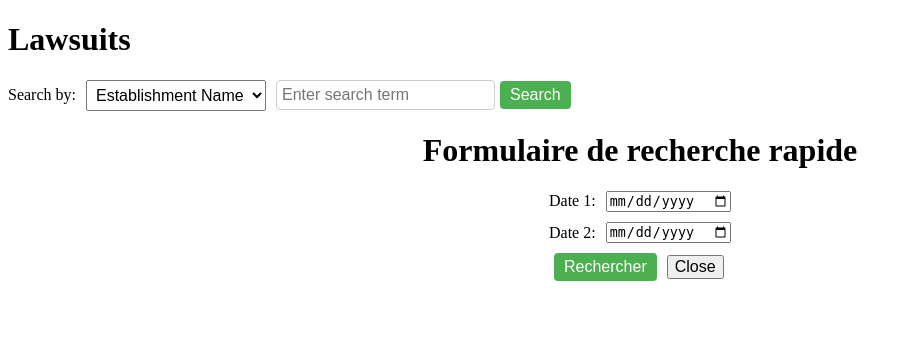
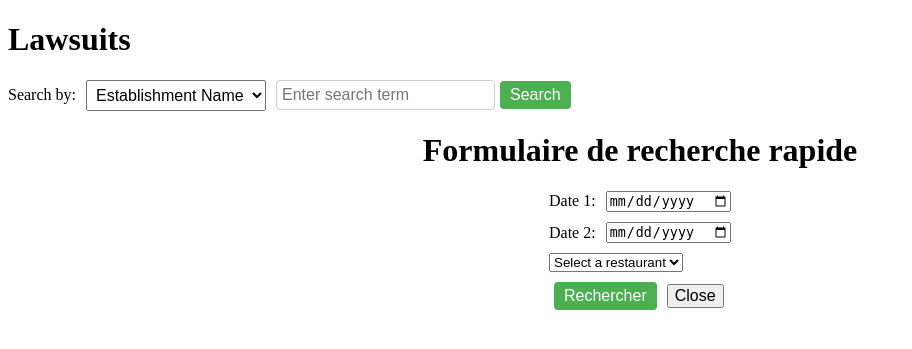
Before and after one commit to Patroklos99/Ville_Montreal, a Flask app: page / in a window 1280 px wide. Shown: the top 349 px of the page, without its empty margins (0-912 px from the left). Run offline with Flask 3, Linux system fonts and the light colour scheme; parts of the project's set-up code (start-up, migrations or seed data) failed here and were passed over.

Commit message:
A6 Add Rolling list

```diff
--- a/app.py
+++ b/app.py
@@ -106,6 +106,8 @@ def get_contrevenants():
     result = [lawsuit.to_dict() for lawsuit in results]
 
     return jsonify(result)
+
+
 
 
 def job_schedule():
--- a/static/css/index.css
+++ b/static/css/index.css
@@ -56,3 +56,20 @@ button[type="submit"]:hover {
     align-items: center;
     margin-left: 10px;
 }
+
+.rolling-list {
+    overflow: auto;
+    white-space: nowrap;
+    margin-bottom: 10px;
+}
+
+ul {
+    list-style-type: none;
+    padding: 0;
+    margin: 0;
+}
+
+li {
+    display: inline-block;
+    margin-right: 10px;
+}
--- /dev/null
+++ b/static/rolling_list.js
@@ -0,0 +1,511 @@
+const restaurants = [
+    "RESTAURANT CHUAN XIANG QING",
+    "RESTAURANT FIORE",
+    "MAGIC IDEA (RESTAURANT)",
+    "RESTAURANT BLANCHE NEIGE",
+    "LE RESTAURANT MARVEN",
+    "RESTAURANT SHISH TAOUK EXPRESS",
+    "LE BALADI",
+    "MARCHE KIM HOUR",
+    "RESTAURANT ETOILE DE MER",
+    "MARCHE D'AFRIQUE",
+    "LE MANDARIN",
+    "FRUITERIE LEGUMES ET EPICERIE AMERICA",
+    "RESTAURANT VIP 2010",
+    "DELI PLUS RESTAURANT",
+    "SUPER MARCHE B.K.",
+    "SUPER MARCHE B.K.",
+    "SAMI FRUITS",
+    "RESTAURANT SADY'S",
+    "A.M.R. FRUITERIE",
+    "RESTAURANT JOJO PIZZERIA",
+    "MARCHE KIM HOUR",
+    "EURO CACHERE",
+    "BOUCHERIE ET GRILLADES SABRAH",
+    "BOUCHERIE ET GRILLADES SABRAH",
+    "SUCRERIE SHAHLIMAR",
+    "SUCRERIE SHAHLIMAR",
+    "PIZZA PITA",
+    "MARCHE GLORIE",
+    "MARCHE GLORIE",
+    "KYOTO SUSHI BAR-GRILLADES",
+    "KYOTO SUSHI BAR-GRILLADES",
+    "VEGGIERAMA (CULTURES)",
+    "RESTAURANT 414",
+    "CASSE-CROUTE PAM-PI-BON",
+    "MARCHE SIX JOURS",
+    "MARCHE SIX JOURS",
+    "PUSHAP",
+    "PUSHAP",
+    "BAGEL DE L'OUEST",
+    "RESTAURANT ALLO INDE",
+    "EGGSPECTATION",
+    "RESTAURANT ETOILES DES INDES ENR.",
+    "RESTAURANT ETOILES DES INDES ENR.",
+    "THAI AND PHO",
+    "THAI AND PHO",
+    "RESTAURANT WAH DO",
+    "RESTAURANT WAH DO",
+    "RESTAURANT WAH DO",
+    "RESTAURANT WAH DO",
+    "L'EUROMARCHE LATINA (1980)",
+    "RESTAURANT SORGHO ROUGE",
+    "LE CARILLON TROPICAL",
+    "LE CARILLON TROPICAL",
+    "NOUILLES ETC",
+    "MONSIEUR PATATES FRITES( ROYAL POULET FRIT ET PIZZA)",
+    "CUISINE BANGKOK",
+    "CUISINE BANGKOK",
+    "BAGEL EXPRESSIONS (BEAVER HALL)",
+    "MAGIC IDEA (RESTAURANT)",
+    "RESTAURANT SAIGON VIP",
+    "RESTAURANT SAIGON VIP",
+    "BONIZZA PIZZERIA BONIZZA",
+    "EGGSPECTATION",
+    "BOULANGERIE DU GRAND MAGHREB",
+    "BOULANGERIE DU GRAND MAGHREB",
+    "TAI EXPRESS VILLA MADINA",
+    "RESTAURANT CHATEAU KABAB",
+    "POISSONNERIE GIDNEY'S LOBSTER",
+    "RESTAURANT AL IMAN",
+    "RESTAURANT AL IMAN",
+    "LES ALIMENTS ARES",
+    "BOULANGERIE SAMI",
+    "BUFFET DELICE ORIENTAL",
+    "BUFFET DELICE ORIENTAL",
+    "SUPER MARCHE B.K.",
+    "SUPER MARCHE B.K.",
+    "LA CAVERNE GRECQUE",
+    "LA CAVERNE GRECQUE",
+    "BUFFET INDIENNE MAHARAJA",
+    "S.T.R. VIANDES EN GROS",
+    "RESTAURANT A QUINTA",
+    "EGGSPECTATION",
+    "EGGSPECTATION",
+    "EGGSPECTATION",
+    "SANDWICH VIETNAMIEN HOANG OANH",
+    "RESTAURANT LA ESTACION",
+    "RESTAURANT FUNG SHING",
+    "RESTAURANT FUNG SHING",
+    "SUPER MARCHE B.K.",
+    "RESTAURANT PHO BANG NEW YORK",
+    "MARCHE CARNAVAL DES ANTILLES",
+    "FRUITS MONKLAND",
+    "ESPOSITO",
+    "EURO CACHERE",
+    "EURO CACHERE",
+    "WOK CAFE",
+    "WOK CAFE",
+    "WOK CAFE",
+    "TAVERNE CAPRI",
+    "LES VIANDES MAMMOLA",
+    "PATISSERIE MAISON MOTTAS",
+    "LA GROTTE DES FROMAGES",
+    "LA GROTTE DES FROMAGES",
+    "LA GROTTE DES FROMAGES",
+    "RESTAURANT A QUINTA",
+    "BOUL.ET PATISSERIE SAN VINCENZO ENR.",
+    "BOUL.ET PATISSERIE SAN VINCENZO ENR.",
+    "BONANZA LALUMIERE",
+    "BONANZA LALUMIERE",
+    "BONANZA LALUMIERE",
+    "RESTAURANT CHAN",
+    "RESTAURANT CHAN",
+    "SOLLY THE BAKER",
+    "BONIZZA PIZZERIA BONIZZA",
+    "BOULANGERIE DU SOLEIL D.D.O.",
+    "BOULANGERIE DU SOLEIL D.D.O.",
+    "CLUB SANTE FIT FOR LIFE INC.",
+    "RESTAURANT BEIJING INC.",
+    "RESTAURANT BEIJING INC.",
+    "ESPOSITO",
+    "ADAMS GOURMET",
+    "SUPER MARCHE B.K.",
+    "RESTAURANT CHAN",
+    "VEGGIERAMA (CULTURES)",
+    "VEGGIERAMA (CULTURES)",
+    "MARCHE KIM HOUR",
+    "BAGEL EXPRESSIONS (BEAVER HALL)",
+    "RESTAURANT LA CARRETA",
+    "BEIJING NOUILLES EXPRESS",
+    "BEIJING NOUILLES EXPRESS",
+    "BOUCHER ALKHAIR",
+    "LE MANDARIN",
+    "LE MANDARIN",
+    "THAI JAPON",
+    "CINEMA MEGA PLEX MARCHE CENTRAL",
+    "ROCKLAND SOUVLAKI ATHEMAN",
+    "ROCKLAND SOUVLAKI ATHEMAN",
+    "LE MUFFINS PLUS",
+    "MARCHE MACCA",
+    "BUFFET DA ENRICO",
+    "RESTAURANT PUSHAP",
+    "RESTAURANT PUSHAP",
+    "LE MARCHE HAITIEN",
+    "RESTAURANT PHO HIN",
+    "RESTAURANT TOMBOUCTOU",
+    "MARCHE JOLEE",
+    "DELICES D'ORIENT",
+    "RESTAURANT SAMIRAMISS",
+    "RESTAURANT SAMIRAMISS",
+    "RESTAURANT YOY CAFE ET SUSHI BAR",
+    "MONSIEUR PATATES FRITES( ROYAL POULET FRIT ET PIZZA)",
+    "RESTAURANT LE JARRY 2006 INC.",
+    "RESTAURANT LE JARRY 2006 INC.",
+    "RESTAURANT PHO NGUYEN",
+    "BUFFALO BILL #6",
+    "RESTAURANT RIZ ET NOUILLES",
+    "RESTAURANT RIZ ET NOUILLES",
+    "RESTAURANT MIKE'S",
+    "RESTAURANT AMIR",
+    "RESTAURANT AMIR",
+    "ENTREPRISE VIEUX MONTREAL POOL ROOM",
+    "RESTAURANT QUEEN MARY",
+    "RESTAURANT PHAYATHAI",
+    "VANELLI'S",
+    "RESTAURANT EGGCETERA",
+    "LA STREGA DU VILLAGE",
+    "RESTAURANT PLACE THIMENS",
+    "PIZZA MIA",
+    "RESTAURANT PUSHAP",
+    "RESTAURANT PUSHAP",
+    "NOUVEAU DICKSON POULET",
+    "NOUVEAU DICKSON POULET",
+    "BOULANGERIE PATISSERIE SERRIR",
+    "BOULANGERIE PATISSERIE SERRIR",
+    "NIGIRI SUSHI (CATHEDRALE)",
+    "BOULANGERIE ELMONT",
+    "BOULANGERIE ELMONT",
+    "L'ESCALIER SHIMSHA",
+    "LE BISTRO GOURMET",
+    "TIKI MING",
+    "EGGSPECTATION",
+    "EPICERIE A LAM KEE",
+    "PIZZA PITA",
+    "WOK CAFE",
+    "WOK CAFE",
+    "WOK CAFE",
+    "ADAMS GOURMET",
+    "RESTAURANT TONG POR",
+    "MARCHE CORDOBA",
+    "PIZZA PINO",
+    "RESTAURANT CASTEL",
+    "BOULANGERIE PATISSERIE C CHAUD",
+    "RESTAURANT O'CANTINHO",
+    "CINEMA MEGA PLEX MARCHE CENTRAL",
+    "MARCHE KUSHIYARA",
+    "RESTAURANT LE JARRY 2006 INC.",
+    "BOUL.ET PATISSERIE SAN VINCENZO ENR.",
+    "BOUL.ET PATISSERIE SAN VINCENZO ENR.",
+    "SOLEIL DE SAIGON",
+    "RESTAURANT NGUN SHING",
+    "WOK CAFE",
+    "WOK CAFE",
+    "LA BELLE PROVINCE DECARIE",
+    "LA BELLE PROVINCE",
+    "L'ESCALIER SHIMSHA",
+    "EXCEPTION 2 MK INC.",
+    "AQUA LUNCH",
+    "MARCHE YASMINE ET FRERES INC.",
+    "BUFFALO BILL #6",
+    "LES ALIMENTS KIM PHAT (GOYER)",
+    "RESTAURANT LA MER JAUNE",
+    "NEW DYNASTY RESTAURANT",
+    "LA BELLE PROVINCE",
+    "LA BELLE PROVINCE",
+    "HAPPY LAMB HOT POT",
+    "HAPPY LAMB HOT POT",
+    "PIZZA DELI NIKOS",
+    "BOULANGERIE L'EPI D'OR",
+    "BOULANGERIE L'EPI D'OR",
+    "BOULANGERIE L'EPI D'OR",
+    "BOULANGERIE ET PATISSERIE FRIANDS 1",
+    "MARCHE JAFFNA FRUITS",
+    "RESTAURANT LA PORTE ORIENTALE",
+    "PATISSERIE MAISON MOTTAS",
+    "MARCHE AL MIZAN",
+    "RESTAURANT CHEZ MAMIE",
+    "RESTAURANT CINQ EPICES",
+    "RESTAURANT BEIJING INC.",
+    "MARCHE KIM HOUR",
+    "TIKI MING",
+    "BOULANGERIE PATISSERIE SERRIR",
+    "BOULANGERIE PATISSERIE SERRIR",
+    "RESTAURANT MIRASOL",
+    "DEPANNEUR ST-CUTHBERT",
+    "DEPANNEUR ST-CUTHBERT",
+    "RESTAURANT CHEZ MAMIE",
+    "RESTAURANT JAPONAIS ODAKI",
+    "LE ROI DU TACO",
+    "RESTAURANT FAY WONG",
+    "CAFE DU SOLEIL",
+    "MARCHE KIM PO",
+    "WOK CAFE",
+    "BUFFET DA ENRICO",
+    "RESTAURANT LA PERLE BLEUE",
+    "LE JARDIN DE LIN CHING",
+    "RESTAURANT PALAIS IMPERIAL",
+    "RESTAURANT PALAIS IMPERIAL",
+    "LAITUE & GO",
+    "LA BELLE PROVINCE",
+    "SUBWAY",
+    "BOULANGERIE CASTEL",
+    "BOULANGERIE CASTEL",
+    "RESTAURANT TIKKA II (CASE POSTALE 786)",
+    "KOSMOS SNACK BAR (COSMO)",
+    "KOSMOS SNACK BAR (COSMO)",
+    "BIONETTE",
+    "CHARCUTERIE ABSOLUT PLUS",
+    "RESTAURANT BEIJING INC.",
+    "RESTAURANT PHO BAC INC.",
+    "MARCHE VICTORIA ORIENTAL MONTREAL ENR.",
+    "CAFE 5 JUILLET",
+    "RESTAURANT CHEZ ENNIO",
+    "RESTAURANT CHEZ ENNIO",
+    "RESTAURANT ZHENGQINGQIAO",
+    "RESTAURANT ZHENGQINGQIAO",
+    "PIZZA MC GILL",
+    "GOLDEN STONE",
+    "ESPOSITO",
+    "BOUCHERIE-CHARCUTERIE-FROMAGERIE FRUIT ET LEGUMES TAMBASCO",
+    "RESTAURANT NIU KEE",
+    "RESTAURANT NIU KEE",
+    "EPICERIE A LAM KEE",
+    "EURO-MARCHE ST-MICHEL ENR.",
+    "EURO-MARCHE ST-MICHEL ENR.",
+    "ZUSHI",
+    "ZUSHI",
+    "RESTAURANT RUBIS ROUGE",
+    "REAL BAGEL",
+    "CAVALLARO",
+    "CAVALLARO",
+    "CAVALLARO",
+    "CAFE LI WAH",
+    "CAFE LI WAH",
+    "SUPER MARCHE S.P.S.",
+    "SUPER MARCHE B.K.",
+    "SUPER MARCHE B.K.",
+    "BAGEL DE L'OUEST",
+    "RESTAURANT SAIGON VIP",
+    "L'EUROMARCHE LATINA (1980)",
+    "HAPPY LAMB HOT POT",
+    "BUFFET ORIENTAL",
+    "RESTAURANT BARBIE'S",
+    "RESTAURANT BARBIE'S",
+    "CAFE DIZINGOFF",
+    "AQUA LUNCH",
+    "9142-9563 QUEBEC INC. (NOUVEAU MAISON KAM)",
+    "SUPER MARCHE B.K.",
+    "LE COMME CHEZ SOI INC.",
+    "LUNA PIZZERIA",
+    "LA BELLE VIETNAMIENNE PLUS",
+    "LAITUE & GO",
+    "MARCHE BADRE",
+    "RESTAURANT PIZZA TIME",
+    "RESTAURANT PIZZA TIME",
+    "RESTAURANT CALLIA",
+    "RESTAURANT CALLIA",
+    "BOULANGERIE KASCHER DE MONTREAL LTEE",
+    "RESTAURANT PHO THAO NGUYEN",
+    "RESTAURANT PHO THAO NGUYEN",
+    "BOULANGERIE LES CO'PAINS D'ABORD",
+    "TAI NATURE RESTAURANT",
+    "TAI NATURE RESTAURANT",
+    "PATISSERIE DE LA GARE",
+    "SOLEIL DE SAIGON",
+    "BONIZZA PIZZERIA BONIZZA",
+    "RESTAURANT KALOHIN",
+    "RESTAURANT KALOHIN",
+    "PIZZA FOREST",
+    "BOULANGERIE BRUNO ET FRERES",
+    "TACO SUPREME",
+    "RESTAURANT TONG POR",
+    "RESTAURANT TONG POR",
+    "ROTISSERIE ROMADOS",
+    "PATISSERIE L'IRREDUCTIBLE",
+    "PATISSERIE L'IRREDUCTIBLE",
+    "TOMATO LA BOITE A PIZZA",
+    "A.M.R. FRUITERIE",
+    "BUFFET CHINOIS FU LAM",
+    "SUPER MARCHE S.P.S.",
+    "SUPER MARCHE S.P.S.",
+    "RESTAURANT LUN HONG",
+    "RESTAURANT MAISON SHING DO",
+    "RESTAURANT BUFFET LA STANZA",
+    "RESTAURANT BUFFET LA STANZA",
+    "RESTAURANT PLACE ROMAINE",
+    "BRASSERIE LE COURTIER",
+    "PATISSERIE ROCOCO",
+    "LA BELLE PROVINCE L'AUTHENTIQUE",
+    "RESTAURANT KAZU",
+    "BAGEL DE L'OUEST",
+    "TAI EXPRESS VILLA MADINA",
+    "RESTAURANT CHEZ LIEN PLUS",
+    "RESTAURANT CASTEL",
+    "RESTAURANT CASTEL",
+    "PLANETE-PAIN",
+    "AQUA LUNCH",
+    "RESTAURANT A QUINTA",
+    "MARCHE LES BEAUX TEMPS",
+    "MARCHE LES BEAUX TEMPS",
+    "GOURMET D'ASIE",
+    "RESTAURANT PACINI",
+    "RESTO FLAP FLAP",
+    "RESTO FLAP FLAP",
+    "AQUA LUNCH",
+    "L'ESCALIER SHIMSHA",
+    "L'ESCALIER SHIMSHA",
+    "CAFE TUNIS",
+    "LA BELLE VIETNAMIENNE PLUS",
+    "RESTAURANT PHO NGUYEN",
+    "DORVAL BAR + GRILL (LES ALIMENTS MEL GOURMET)",
+    "BOULANGERIE CASTEL",
+    "RESTAURANT SAIGON",
+    "RESTAURANT SAIGON",
+    "CAFE SUPREME",
+    "O.-C.-N. IMPORT",
+    "O.-C.-N. IMPORT",
+    "BOULANGERIE SERAPHIN",
+    "LA MAISON GRECQUE",
+    "RESTAURANT MIRASOL",
+    "SAMI FRUITS",
+    "VIE & NAM",
+    "RESTAURANT NOUR",
+    "RESTAURANT NGUN SHING",
+    "PIZZA NEW YORK",
+    "L'EUROMARCHE LATINA (1980)",
+    "RESTAURANT DIVINO",
+    "FOLIE EN VRAC",
+    "LES ALIMENTS WAH HOA",
+    "LES ALIMENTS WAH HOA",
+    "PATISSERIE BOULANGERIE CAFE VINH HING",
+    "PATISSERIE BOULANGERIE CAFE VINH HING",
+    "RESTAURANT ASA",
+    "RESTAURANT LA PERLE BLEUE",
+    "RESTAURANT JAPONAIS ODAKI",
+    "RESTAURANT JAPONAIS ODAKI",
+    "MARCHE AL-HAAJ",
+    "RESTAURANT BASHA 08 INC.",
+    "RESTAURANT BASHA 08 INC.",
+    "EURO-MARCHE ST-MICHEL ENR.",
+    "EURO-MARCHE ST-MICHEL ENR.",
+    "HAMZA FRUITS",
+    "RESTAURANT CHEZ DANG",
+    "RESTAURANT LAHORE KARAHI",
+    "RESTAURANT LAHORE KARAHI",
+    "MARCHE BLAIR",
+    "RESTAURANT BEIJING INC.",
+    "RESTAURANT BEIJING INC.",
+    "RESTAURANT YOY CAFE ET SUSHI BAR",
+    "RESTAURANT BAR FASTE FOU",
+    "WINGS BUFFALO BILL",
+    "ESTIATORIO LA PORTE GRECQUE",
+    "RESTAURANT LA MAISON CHUNG MEI",
+    "RESTAURANT RIO",
+    "ALIMENTS EDUARDO",
+    "RESTAURANT MIKE'S",
+    "BIONETTE",
+    "RESTAURANT LA MER JAUNE",
+    "PUSHAP",
+    "PUSHAP",
+    "TIM HORTONS",
+    "TACO BRAVO",
+    "TERIYAKI À LA JAPONAISE",
+    "RESTAURANT TONG POR",
+    "SUPERMARCHE P.A.",
+    "PLANETE-PAIN",
+    "3 AMIGOS  RESTO/BAR",
+    "SHAWARMA  EXPRESS",
+    "PAVILLON WONG INC.",
+    "PAVILLON WONG INC.",
+    "RESTAURANT JADE QUARTIER CHINOIS",
+    "VIE & NAM",
+    "MARCHE B.K.",
+    "MARCHE B.K.",
+    "MARCHE B.K.",
+    "CAVALLARO",
+    "CAVALLARO",
+    "BOUCHERIE ET GRILLADES SABRAH",
+    "RESTAURANT AU BON GOUT THAI",
+    "FRUITS MONKLAND",
+    "FRUITS MONKLAND",
+    "BUFFET CHINOIS FU LAM",
+    "TUTTI FRUTTI DEJEUNERS  (SAINT-LAURENT)",
+    "CHEZ MILIE CASSE-CROUTE",
+    "RESTAURANT PHO HIN",
+    "RESTAURANT TANDOORI BELLEVUE",
+    "PIZZA DE EXPRESSO",
+    "RESTO FLAP FLAP",
+    "RESTO FLAP FLAP",
+    "BOULANGERIE BAGELS ON GREENE",
+    "BOULANGERIE BAGELS ON GREENE",
+    "MARCHE BADRE",
+    "ELIE OR CAFE",
+    "RESTAURANT JONAS",
+    "RESTAURANT JONAS",
+    "PATISSERIE MAHROUSE",
+    "RESTAURANT EL COMAL",
+    "LA MAISON DU KEBAB",
+    "VICROSSANO",
+    "SAMI FRUITS",
+    "SAMI FRUITS",
+    "JARDIN TIKI INC.",
+    "PETRO CANADA #13388",
+    "CASSE-CROUTE MONT-CARMEL INC.",
+    "CASSE-CROUTE MONT-CARMEL INC.",
+    "TRAITEUR TRADITION MK",
+    "RESTAURANT CUISINE CANTONAISE",
+    "RESTAURANT CUISINE CANTONAISE",
+    "EPICERIE MARCHE D'OR MJ INC.",
+    "EPICERIE MARCHE D'OR MJ INC.",
+    "RESTAURANT LA BELLE PROVINCE",
+    "LA BELLE PROVINCE DECARIE",
+    "9160-2458 QUEBEC INC. (MC BAY RESTAURANT)",
+    "TIKI-MING",
+    "TIKI-MING",
+    "RESTAURANT NHU Y",
+    "RESTAURANT NHU Y",
+    "B & M",
+    "RESTAURANT PHO-MAISONNEUVE",
+    "RESTAURANT NIU KEE",
+    "TAI NATURE RESTAURANT",
+    "TAI NATURE RESTAURANT",
+    "LES GRILLADES JARRY EXPRESS",
+    "RESTAURANT LA ROULOTTE",
+    "CASSE-CROUTE DELICE ANTILLAIS",
+    "RESTAURANT ZHENGQINGQIAO",
+    "BOUCHERIE ET GRILLADES SABRAH",
+    "RESTAURANT HOAI HUONG",
+    "MARCHE LES BEAUX TEMPS",
+    "PATISSERIE INTERNATIONALE",
+    "RESTAURANT FUNG SHING",
+    "RESTAURANT TOPAZE DE LACHINE",
+    "LE CLAFOUTI",
+    "MARCHE CHOLAN",
+    "RESTAURANT A LA FINE POINTE",
+    "RESTAURANT A LA FINE POINTE",
+    "ESPOSITO",
+    "BOULANGERIE VAN HORNE BAGEL",
+    "CALIFORNIA PIZZA",
+    "MCKIBBIN'S IRISH PUB",
+    "MCKIBBIN'S IRISH PUB",
+    "RESTAURANT A QUINTA",
+    "PATISSERIE L'IRREDUCTIBLE",
+    "PATISSERIE MAISON MOTTAS",
+    "HAMZA FRUITS",
+    "HAMZA FRUITS",
+    "SOUPE BOL",
+    "SOUPE BOL",
+    "MARCHE SWADESH",
+    "RESTAURANT KAM-DO",
+    "LA BELLE PROVINCE",
+];
+
+const restaurantList = document.getElementById("restaurant-list");
+
+restaurants.forEach((restaurant) => {
+    const option = document.createElement("option");
+    option.value = restaurant;
+    option.textContent = restaurant;
+    restaurantList.appendChild(option);
+});
--- a/static/script.js
+++ b/static/script.js
@@ -119,6 +119,7 @@ function handleResponseData(responseData) {
 const searchFormD = document.getElementById('searchFormDate');
 const closeButton = document.getElementById('closeButton');
 const resultsTable = document.getElementById('resultsTable');
+const restaurantList = document.getElementById('restaurant-list');
 let isResultsTableVisible = true;
 
 function handleSearchFormDateSubmit(event) {
@@ -126,9 +127,14 @@ function handleSearchFormDateSubmit(event) {
     event.preventDefault();
     const date1 = document.getElementById('date1').value;
     const date2 = document.getElementById('date2').value;
-    fetchDataForDate(date1, date2);
-    resultsTable.style.display = 'block';
-    isResultsTableVisible = true;
+    const selectedRestaurantValue = restaurantList.value;
+    if (restaurantList) {
+        fetchDataForDateRestaurant(date1, date2, selectedRestaurantValue);
+    } else {
+        fetchDataForDate(date1, date2);
+        resultsTable.style.display = 'block';
+        isResultsTableVisible = true;
+    }
 }
 
 // searchForm.addEventListener('submit', (event) => {
--- a/templates/Frontend/index.html
+++ b/templates/Frontend/index.html
@@ -33,16 +33,25 @@
             <label for="date2">Date 2:</label>
             <input type="date" id="date2" name="date2">
         </div>
+        <div class="rolling-list">
+            <select id="restaurant-list">
+                <option value="">Select a restaurant</option>
+                <!-- Options will be dynamically added here -->
+            </select>
+        </div>
         <div class="search-option">
             <button type="submit">Rechercher</button>
             <div id="parentContainer">
                 <button id="closeButton" class="closeButton">Close</button>
             </div>
         </div>
+
+
     </form>
     <div id="resultsTable"></div>
 </div>
 
 <script src="{{ url_for('static', filename='script.js') }}"></script>
+<script src="{{ url_for('static', filename='rolling_list.js') }}"></script>
 </body>
 </html>
```
